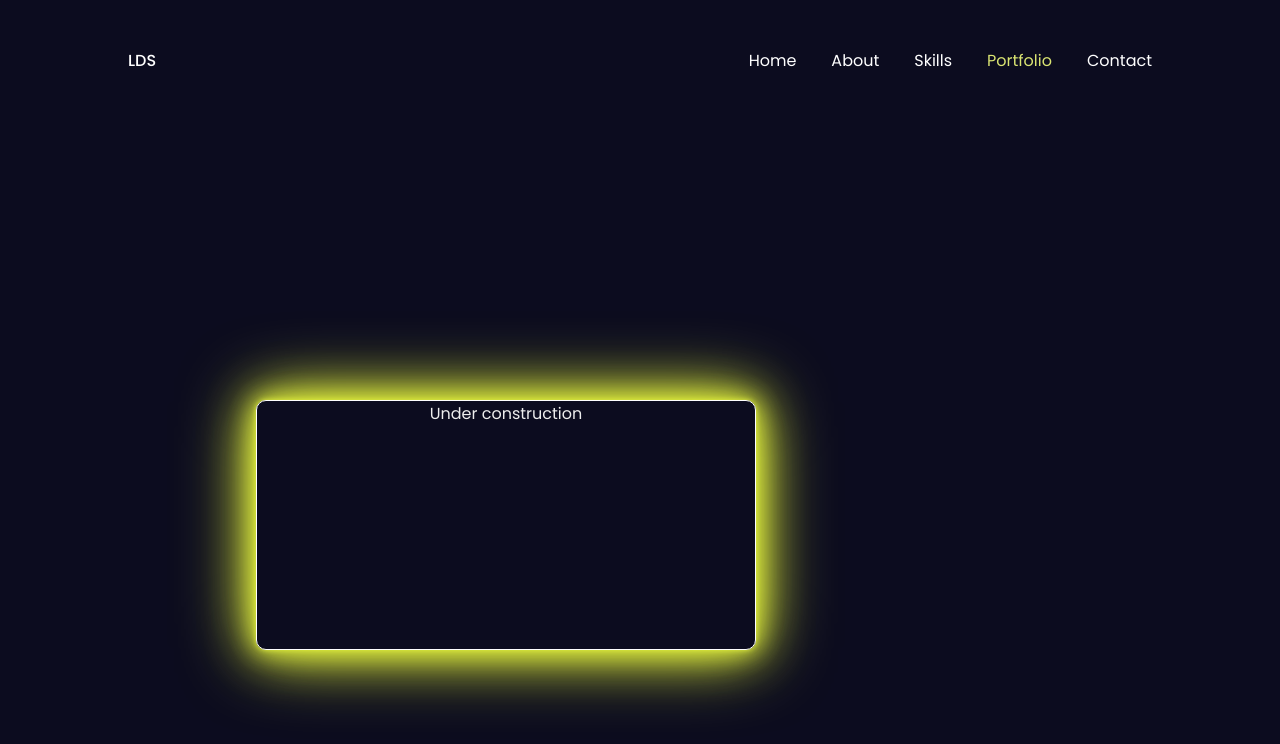
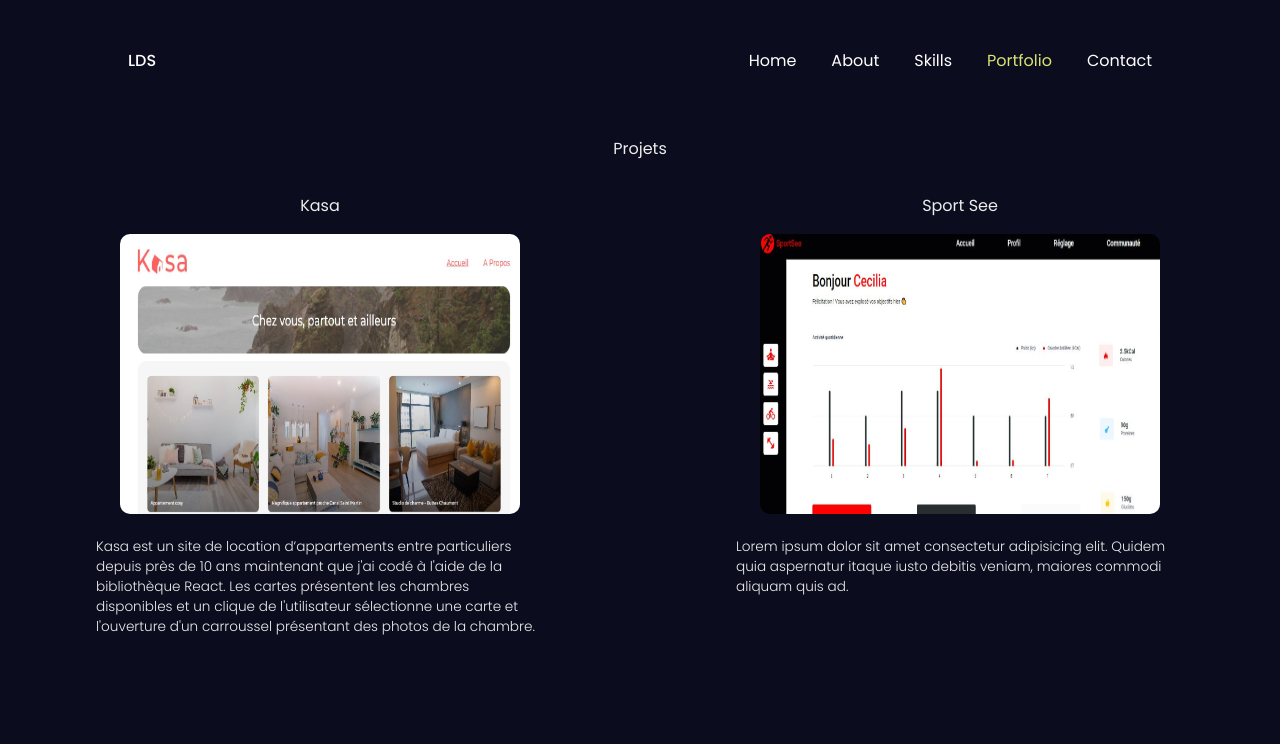
Before and after one commit to leothefrench/portfolio-leandro, a React (Vite) app: page /portfolio in a window 1280 px wide. Shown: the top 744 px of the page. Built offline with nearby package versions, Linux system fonts and the light colour scheme.

Commit message:
Correctif

```diff
--- a/src/components/About/About.tsx
+++ b/src/components/About/About.tsx
@@ -16,25 +16,25 @@ export const About = () => {
         <h3 className="titre_h3">Développeur Front-End</h3>
         <p className="paragraphe">
           Après une carrière de technico-commercial dans la vente principalement
-          technique, j'ai pu développer diverses compétences, tel que le travail
+          technique, j'ai pu développer diverses compétences, telles que le travail
           en équipe, l'étude des cahiers des charges clients, le définition du
           besoin, la prospection téléphonique et terrain d'une clientèle
-          diverses ainsi que la négociation en face à face avec différents
-          niveau de décideurs.
+          diverse ainsi que la négociation en face-à-face avec différents
+          niveaux de décideurs.
         </p>
         <p className="paragraphe">
           Ces nombreuses années, m'ont appris la curiosité, la rigueur, la
-          combativité, la résilence, la détermination dans l'optention des
+          combativité, la résilence, la détermination dans l'obtention des
           commandes.
         </p>
         <p className="paragraphe">
-          Suite à une formation en distancielle avec la société OpenClassrooms sur
-          une durée de 14 mois, j'ai pu réaliser de nombresux projets professionalisant qui m'ont permis de faire croîte mes connaissances
+          Suite à une formation en distanciel avec la société OpenClassrooms sur
+          une durée de 14 mois, j'ai pu réaliser de nombreux projets professionnalisants qui m'ont permis de faire croîte mes connaissances
           et mes compétences, principalement sur les technologies front-end
           tel que la bibliothèque React.
         </p>
         <p className="paragraphe">
-          Dorénavant je souhaite travailler sur des projets Web côté front-end
+          Dorénavant, je souhaite travailler sur des projets Web côté front-end
           avec si possible une intégration de la partie back-end avec Node.JS sous 3 à 4 ans.
         </p>
       </div>
--- a/src/components/Contact/Contact.tsx
+++ b/src/components/Contact/Contact.tsx
@@ -36,6 +36,7 @@ return (
           type="text"
           id="name"
           placeholder="Enter your name"
+          name="name"
         />
       </div>
       <div>
--- a/src/components/Home/home.css
+++ b/src/components/Home/home.css
@@ -18,7 +18,8 @@
 }
 
 .right-hero-section {
-    height: 400px;
+    height: 300px;
+    width: 300px;
     outline: 1px solid #fff;
     outline-offset: 10px;
     border-radius: 50%;
@@ -29,6 +30,7 @@
     flex-direction: column;
     justify-content: center;
     box-shadow: 0 0 5px #DFEE3D, 0 0 25px #DFEE3D, 0 0 50px #DFEE3D, 0 0 75px #DFEE3D;
+    overflow: hidden;
 }
 
 .title {
--- a/src/components/Portfolio/Portfolio.tsx
+++ b/src/components/Portfolio/Portfolio.tsx
@@ -2,6 +2,43 @@ import './portfolio.css'
 
 export const Portfolio = () => {
   return (
-    <div className='portfolio'>Under construction</div>
-  )
+    <section>
+      <div className="portfolio projet">
+        <div className="main-text projet">
+          <h1 className="titre1">Projets</h1>
+          <div className="portfolio-content">
+            <div className="row">
+              <div className="layer">
+                <h2 className="titre2">Kasa</h2>
+                <a href="https://kasabyleo.netlify.app/" target="_blank">
+                  <img src="src\assets\Kasa.JPG" alt="image projet Kasa" />
+                </a>
+                <p className="para-layer">
+                  Kasa est un site de location d’appartements entre particuliers
+                  depuis près de 10 ans maintenant que j'ai codé à l'aide de la
+                  bibliothèque React. Les cartes présentent les chambres
+                  disponibles et un clique de l'utilisateur sélectionne une carte
+                  et l'ouverture d'un carroussel présentant des photos de la
+                  chambre.
+                </p>
+              </div>
+            </div>
+            <div className="row">
+              <div className="layer">
+                <h2 className="titre2">Sport See</h2>
+                <a href="https://sportseebyleo.netlify.app/" target="_blank">
+                  <img src="src\assets\SportSee.jpg" alt="image projet Kasa" />
+                </a>
+                <p className="para-layer">
+                  Lorem ipsum dolor sit amet consectetur adipisicing elit.
+                  Quidem quia aspernatur itaque iusto debitis veniam, maiores
+                  commodi aliquam quis ad.
+                </p>
+              </div>
+            </div>
+          </div>
+        </div>
+      </div>
+    </section>
+  );
 }
--- a/src/components/Portfolio/portfolio.css
+++ b/src/components/Portfolio/portfolio.css
@@ -1,12 +1,38 @@
-.portfolio {
-    height: 250px;
-    width: 500px;
-    border: 1px solid white;
+.portfolio-content {
+    display: flex;
+    justify-content: space-between;
+}
+
+.layer {
+    display: flex;
+    flex-direction: column;
+    justify-content: space-around;
+    align-items: center;
+}
+
+.layer img {
+    width: 400px;
+    height: 280px;
     border-radius: 10px;
-    box-shadow: 0 0 5px #DFEE3D, 0 0 25px #DFEE3D, 0 0 50px #DFEE3D, 0 0 75px #DFEE3D;
-    /* margin: auto; */
-    position: absolute;
-    top: 50%;
+}
+
+.row {
+    width: 50%;
+}
+
+
+.titre1,
+.titre2 {
+    font-size: 1rem;
+    font-weight: 400;
     text-align: center;
-    margin-left: 20%;
+    padding: 1rem 1rem;
 }
+
+.para-layer {
+    width: 80%;
+    height: 7rem;
+    padding: 1rem 2rem;
+    font-size: 0.85rem;
+    font-weight: 300;
+}
```
Also changed, not shown: src/assets/Kasa.JPG (added), src/assets/SportSee.jpg (added).
